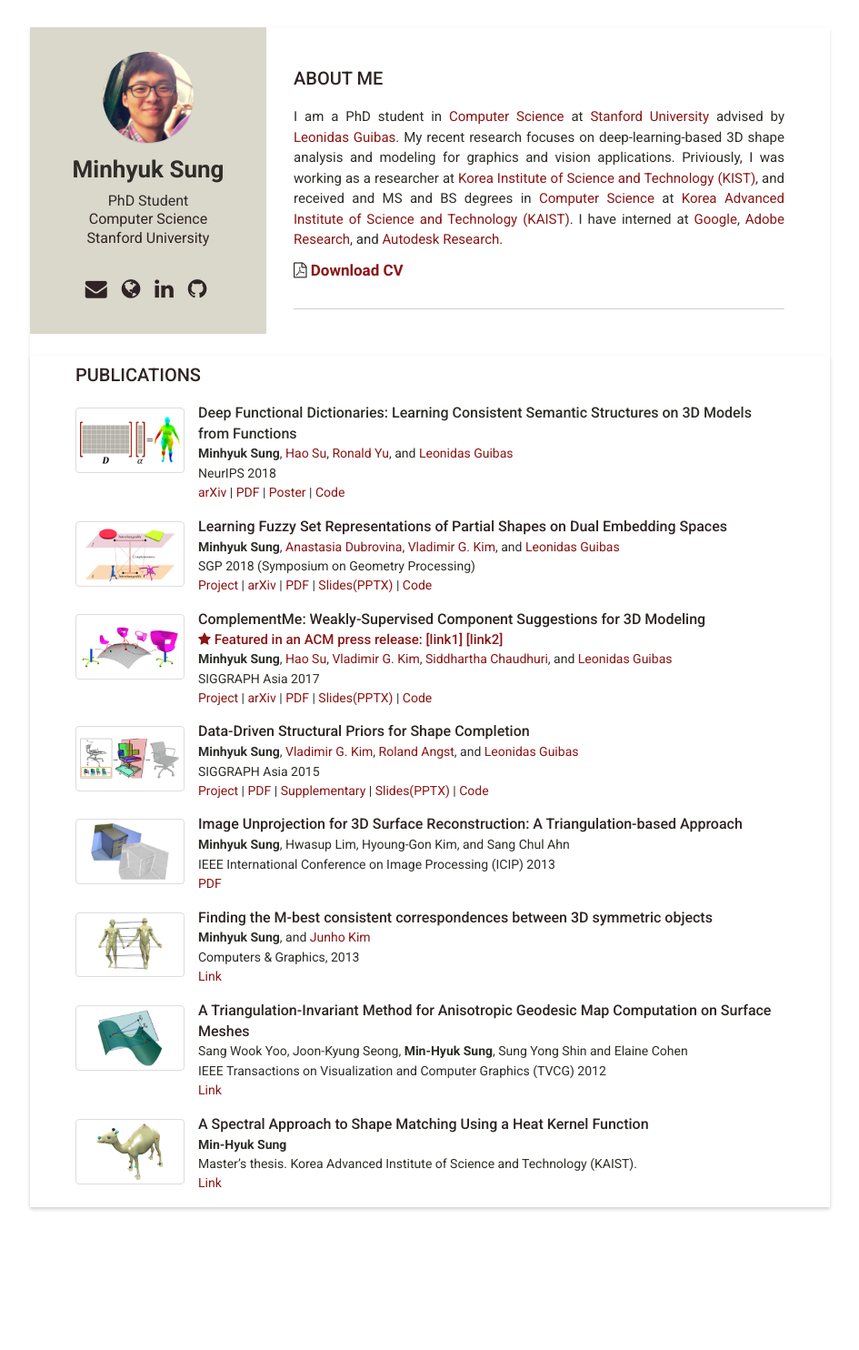
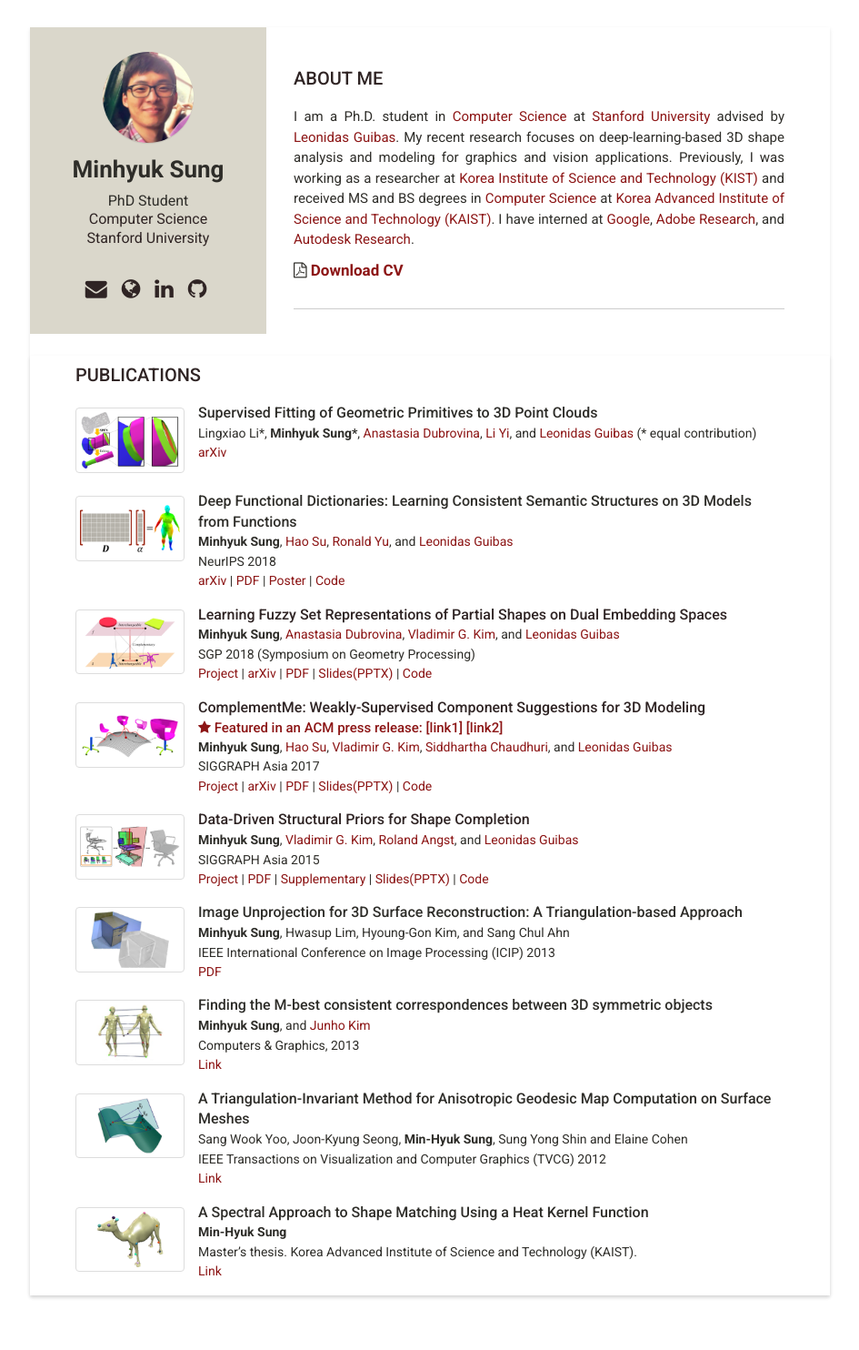
Before and after one commit to mhsung/mhsung.github.io, a Jekyll site: the page built from index.html, in a window 1280 px wide. Shown: the whole page at 91% size, without its empty margins (167-1112 px from the left). Built offline with Jekyll 4.4.1, drawn with Linux system fonts in a browser that asks for light colours; before the commit the page ends 1387 px from its top, so only the background shows below that.

Commit message:
Added cvpr submission.

```diff
--- a/_includes/profile.html
+++ b/_includes/profile.html
@@ -19,7 +19,7 @@
     <h2 class="section-title">About Me</h2>
     <div class="summary">
       <p>
-      I am a PhD student in <a href="https://cs.stanford.edu/" target="_blank">Computer Science</a> at <a href="https://www.stanford.edu/" target="_blank">Stanford University</a> advised by <a href="http://geometry.stanford.edu/member/guibas/" target="_blank">Leonidas Guibas</a>. My recent research focuses on deep-learning-based 3D shape analysis and modeling for graphics and vision applications. Priviously, I was working as a researcher at <a href="https://eng.kist.re.kr/kist_eng/main/" target="_blank">Korea Institute of Science and Technology (KIST)</a>, and received and MS and BS degrees in <a href="https://cs.kaist.ac.kr/" target="_blank">Computer Science</a> at <a href="http://www.kaist.edu/" target="_blank">Korea Advanced Institute of Science and Technology (KAIST)</a>. I have interned at <a href="https://www.google.com/" target="_blank">Google</a>, <a href="https://research.adobe.com/" target="_blank">Adobe Research</a>, and <a href="https://www.autodeskresearch.com/" target="_blank">Autodesk Research</a>.
+      I am a Ph.D. student in <a href="https://cs.stanford.edu/" target="_blank">Computer Science</a> at <a href="https://www.stanford.edu/" target="_blank">Stanford University</a> advised by <a href="http://geometry.stanford.edu/member/guibas/" target="_blank">Leonidas Guibas</a>. My recent research focuses on deep-learning-based 3D shape analysis and modeling for graphics and vision applications. Previously, I was working as a researcher at <a href="https://eng.kist.re.kr/kist_eng/main/" target="_blank">Korea Institute of Science and Technology (KIST)</a> and received MS and BS degrees in <a href="https://cs.kaist.ac.kr/" target="_blank">Computer Science</a> at <a href="http://www.kaist.edu/" target="_blank">Korea Advanced Institute of Science and Technology (KAIST)</a>. I have interned at <a href="https://www.google.com/" target="_blank">Google</a>, <a href="https://research.adobe.com/" target="_blank">Adobe Research</a>, and <a href="https://www.autodeskresearch.com/" target="_blank">Autodesk Research</a>.
       </p>
       <div class="icon">
       <i class="fa fa-file-pdf-o"></i>  <a href="https://{{site.cv}}" target="_blank">Download CV</a>
--- a/_includes/publications.html
+++ b/_includes/publications.html
@@ -4,10 +4,33 @@
 
   <div class="table">
 
-    <!-- nips 18' submission -->
+    <!-- cvpr 19' submission -->
     <div class="table-row">
       <div class="thumbnail-cell">
-        <img class="thumbnail" src="{{site.baseurl}}/assets/images/deep-functional-dictionaries/thumbnail.png" alt="thumbnail"/>
+        <img class="thumbnail" src="{{site.baseurl}}/assets/images/spfn/thumbnail.png" alt="thumbnail"/>
+      </div>
+      <div class="description-cell">
+        <span class="title">
+          <!-- <a href="{{site.baseurl}}/spfn.html"> -->
+            Supervised Fitting of Geometric Primitives to 3D Point Clouds
+          <!-- </a> -->
+        </span><br>
+        <span class="summary">
+          Lingxiao Li*,
+          <b>Minhyuk Sung*</b>,
+          <a href="http://web.stanford.edu/~adkarni/" target="_blank">Anastasia Dubrovina</a>,
+          <a href="https://cs.stanford.edu/~ericyi/" target="_blank">Li Yi</a>, and
+          <a href="https://geometry.stanford.edu/member/guibas/" target="_blank:">Leonidas Guibas</a>
+          (* equal contribution)<br>
+          <a href="https://arxiv.org/abs/1811.08988" target="_blank">arXiv</a>
+        </span>
+      </div>
+    </div>
+
+    <!-- neurips 18' -->
+    <div class="table-row">
+      <div class="thumbnail-cell">
+        <img class="thumbnail" src="{{site.baseurl}}/assets/images/deep-functional-dictionaries-thumbnail.png" alt="thumbnail"/>
       </div>
       <div class="description-cell">
         <span class="title">
@@ -123,9 +146,7 @@
       </div>
       <div class="description-cell">
         <span class="title">
-          <a href="https://pdfs.semanticscholar.org/cf63/15330eae490ecd255549e95703c0974bcd2b.pdf" target="_blank">
-            Image Unprojection for 3D Surface Reconstruction: A Triangulation-based Approach
-          </a>
+          Image Unprojection for 3D Surface Reconstruction: A Triangulation-based Approach
         </span><br>
         <span class="summary">
           <b>Minhyuk Sung</b>, Hwasup Lim, Hyoung-Gon Kim, and Sang Chul Ahn<br>
@@ -142,9 +163,7 @@
       </div>
       <div class="description-cell">
         <span class="title">
-          <a href="http://www.sciencedirect.com/science/article/pii/S0097849312001732?via%3Dihub" target="_blank">
-            Finding the M-best consistent correspondences between 3D symmetric objects
-          </a>
+          Finding the M-best consistent correspondences between 3D symmetric objects
         </span><br>
         <span class="summary">
           <b>Minhyuk Sung</b>, and
@@ -162,9 +181,7 @@
       </div>
       <div class="description-cell">
         <span class="title">
-          <a href="https://www.computer.org/csdl/trans/tg/2012/10/ttg2012101664-abs.html" target="_blank">
-            A Triangulation-Invariant Method for Anisotropic Geodesic Map Computation on Surface Meshes
-          </a>
+          A Triangulation-Invariant Method for Anisotropic Geodesic Map Computation on Surface Meshes
         </span><br>
         <span class="summary">
           Sang Wook Yoo, Joon-Kyung Seong, <b>Min-Hyuk Sung</b>, Sung Yong Shin and Elaine Cohen<br>
@@ -181,9 +198,7 @@
       </div>
       <div class="description-cell">
         <span class="title">
-          <a href="https://www.computer.org/csdl/trans/tg/2012/10/ttg2012101664-abs.html" target="_blank">
-            A Spectral Approach to Shape Matching Using a Heat Kernel Function
-          </a>
+          A Spectral Approach to Shape Matching Using a Heat Kernel Function
         </span><br>
         <span class="summary">
           <b>Min-Hyuk Sung</b><br>
```
Also changed, not shown: assets/images/deep-functional-dictionaries-thumbnail.png (renamed from assets/images/deep-functional-dictionaries/thumbnail.png), assets/images/spfn/thumbnail.png (added).
